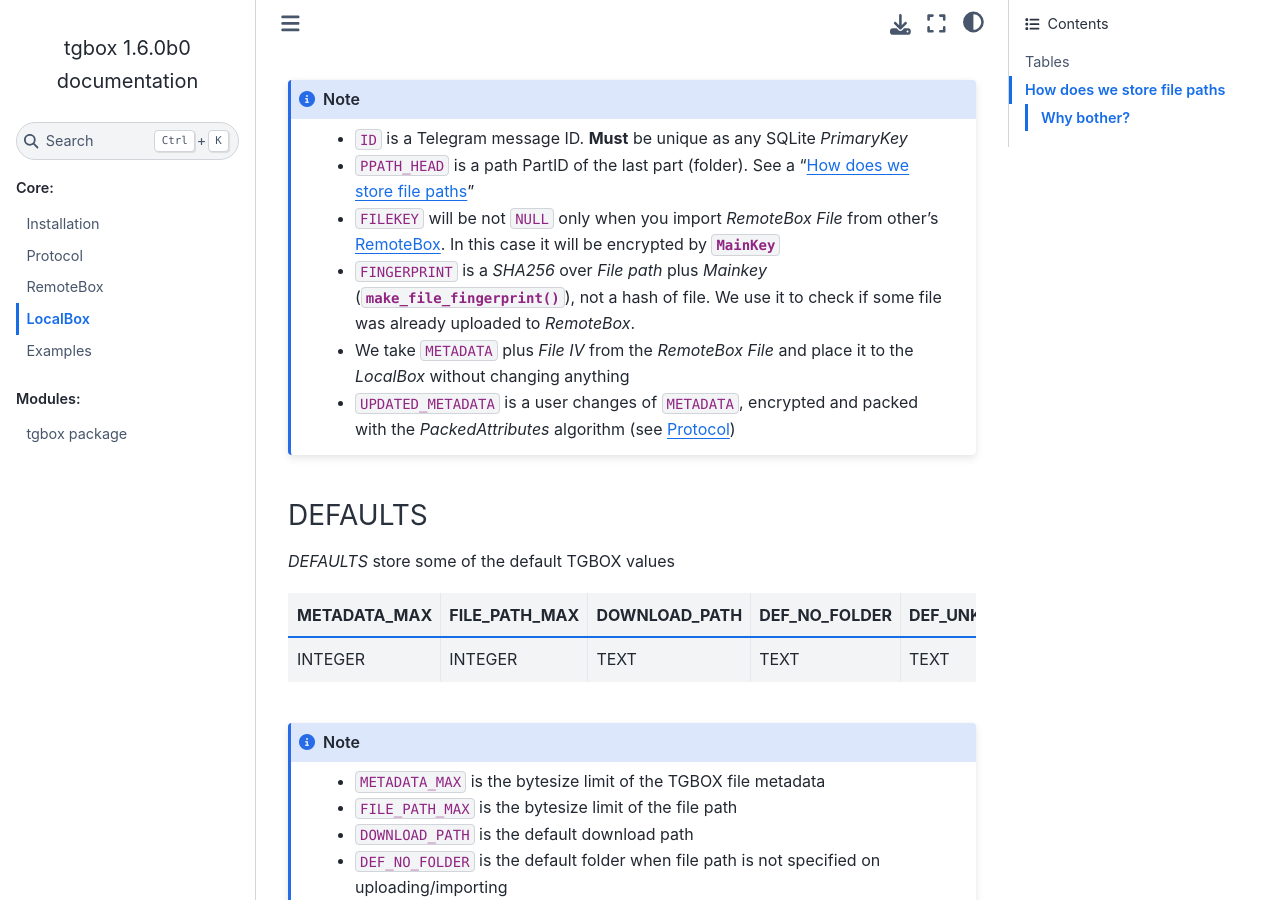
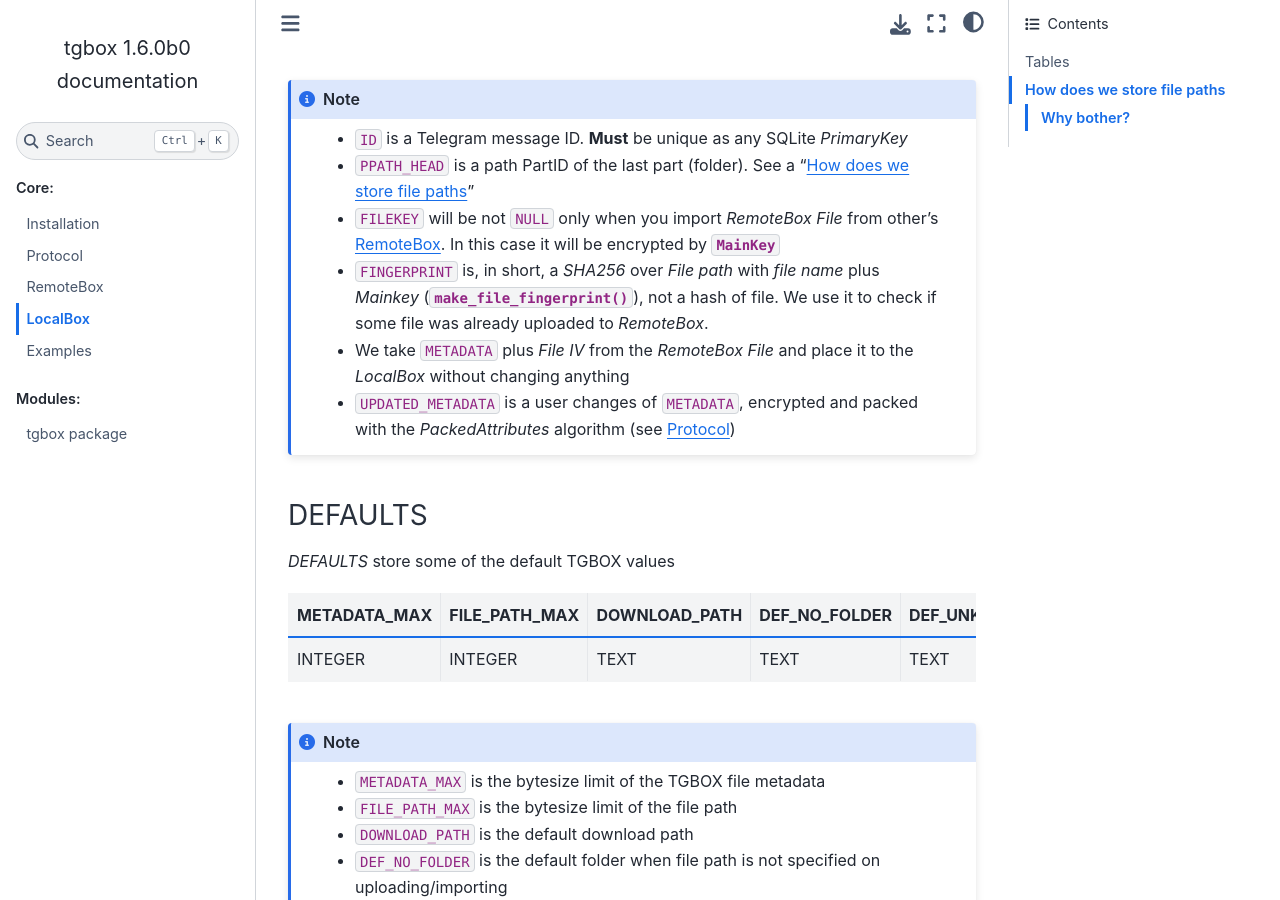
Before and after one commit to NonProjects/tgbox, a Sphinx documentation site: the page built from docs/localbox.rst, in a window 1280 px wide and 900 px high, scrolled down 1117 px. Built offline with Sphinx 7.4.7 and the Sphinx Book theme 1.1.4, drawn with Linux system fonts in a browser that asks for light colours.

Commit message:
Update docs

```diff
--- a/docs/localbox.rst
+++ b/docs/localbox.rst
@@ -46,7 +46,7 @@
     - ``ID`` is a Telegram message ID. **Must** be unique as any SQLite *PrimaryKey*
     - ``PPATH_HEAD`` is a path PartID of the last part (folder). See a ":ref:`How does we store file paths`"
     - ``FILEKEY`` will be not ``NULL`` only when you import *RemoteBox File* from other's :doc:`remotebox`. In this case it will be encrypted by :class:`~tgbox.keys.MainKey`
-    - ``FINGERPRINT`` is a *SHA256* over *File path* plus *Mainkey* (:func:`~tgbox.tools.make_file_fingerprint`), not a hash of file. We use it to check if some file was already uploaded to *RemoteBox*.
+    - ``FINGERPRINT`` is, in short, a *SHA256* over *File path* with *file name* plus *Mainkey* (:func:`~tgbox.tools.make_file_fingerprint`), not a hash of file. We use it to check if some file was already uploaded to *RemoteBox*.
     - We take ``METADATA`` plus *File IV* from the *RemoteBox File* and place it to the *LocalBox* without changing anything
     - ``UPDATED_METADATA`` is a user changes of ``METADATA``, encrypted and packed with the *PackedAttributes* algorithm (see :doc:`protocol`)
 
--- a/docs/protocol.rst
+++ b/docs/protocol.rst
@@ -115,7 +115,7 @@
 
 - **file_salt** *(bytes: required, public)* -- *FileSalt is used for FileKey creation*
 - **box_salt** *(bytes: required, public)* -- *BoxSalt is used for MainKey creation*
-- **file_fingerprint** *(bytes: v1.1+, public)* -- *A SHA256 of the File's path plus MainKey*
+- **file_fingerprint** *(bytes: v1.1+, public)* -- *A SHA256 of the File's path (with name) plus MainKey*
 - **efile_path** *(bytes: v1.3+, public)* -- *Encrypted (by MainKey) File's path*
 - **minor_version** *(int: v1.3+, public)* -- *The minor version of the TGBOX protocol*
 
```
